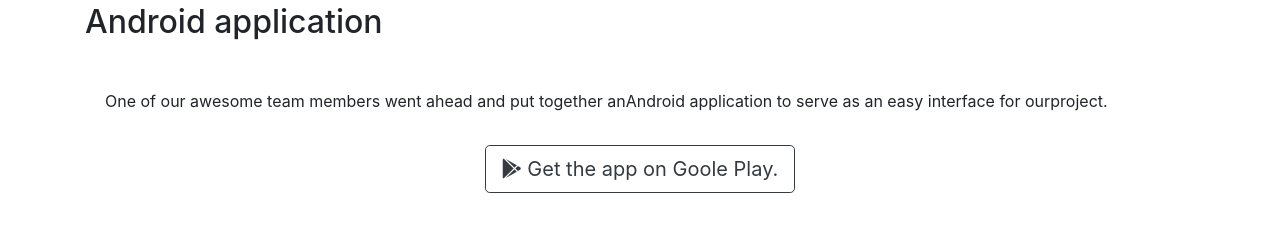
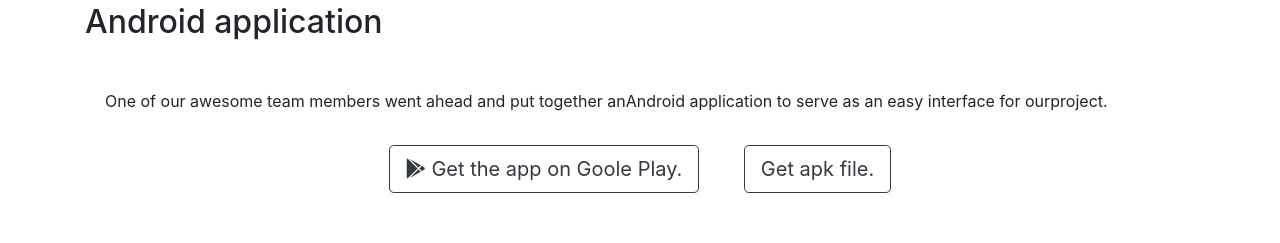
Before and after one commit to MariannaJan/funtorchSignLanguage, a plain HTML site: page index.html in a window 1280 px wide. Shown: the part 1830-2073 px from the top of the page. Drawn offline with nearby package versions, Linux system fonts and the light colour scheme.

Commit message:
added apk download

```diff
--- a/index.html
+++ b/index.html
@@ -87,6 +87,7 @@
       <div class="text-center">
         <a class="btn btn-outline-dark btn-lg mt-3 mb-5 grow" href="https://play.google.com/store/apps/details?id=com.annascott.funtorch.signlanguage"><i
             class="fab fa-google-play"></i> Get the app on Goole Play.</a>
+            <a class="btn btn-outline-dark btn-lg mt-3 mb-5 grow" href="https://drive.google.com/open?id=1lHNQ5hYH758wJISI48o-DDPkewGdq9-L">Get apk file.</a>
       </div>
     </div>
     <div>
```
